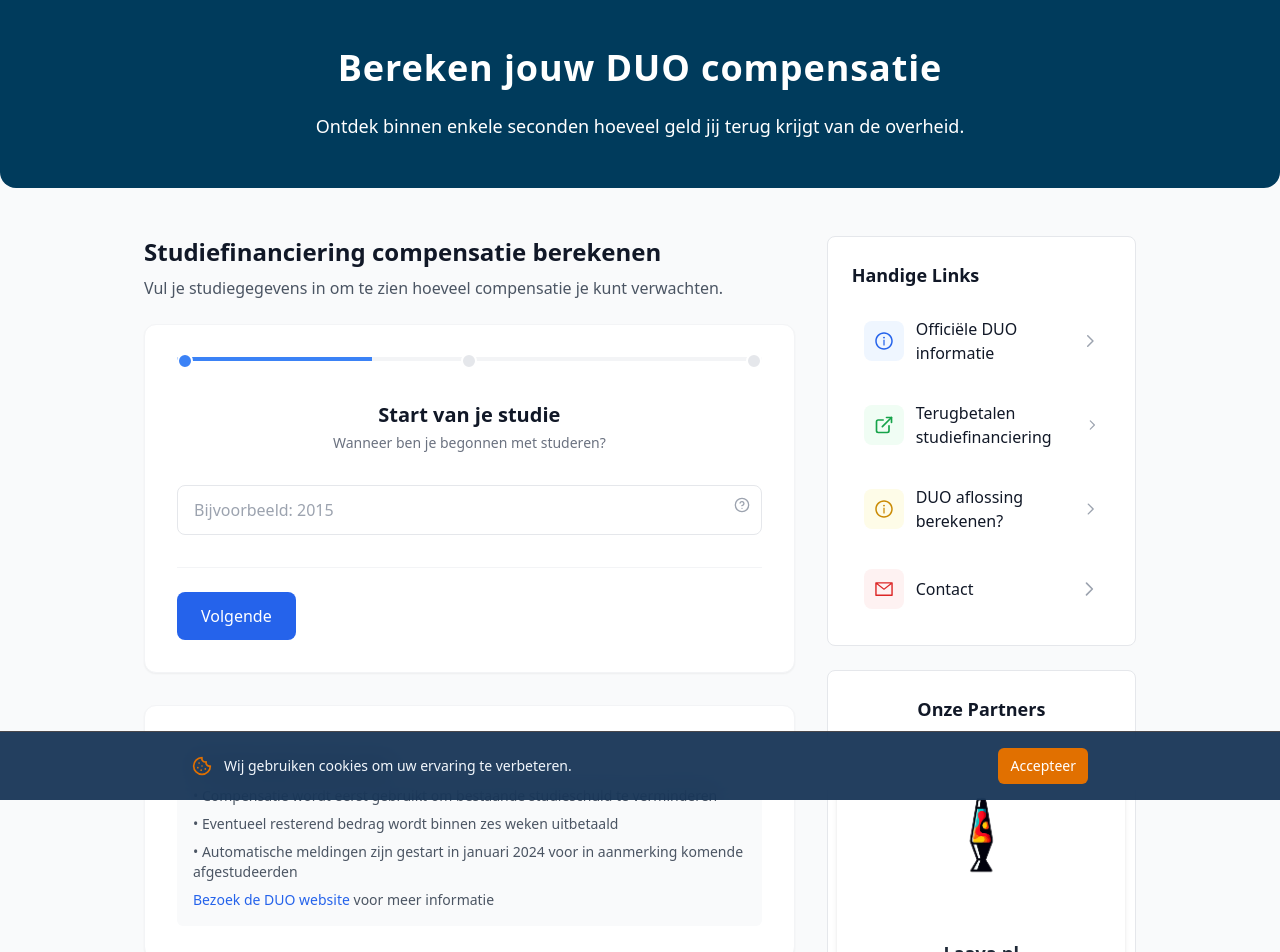
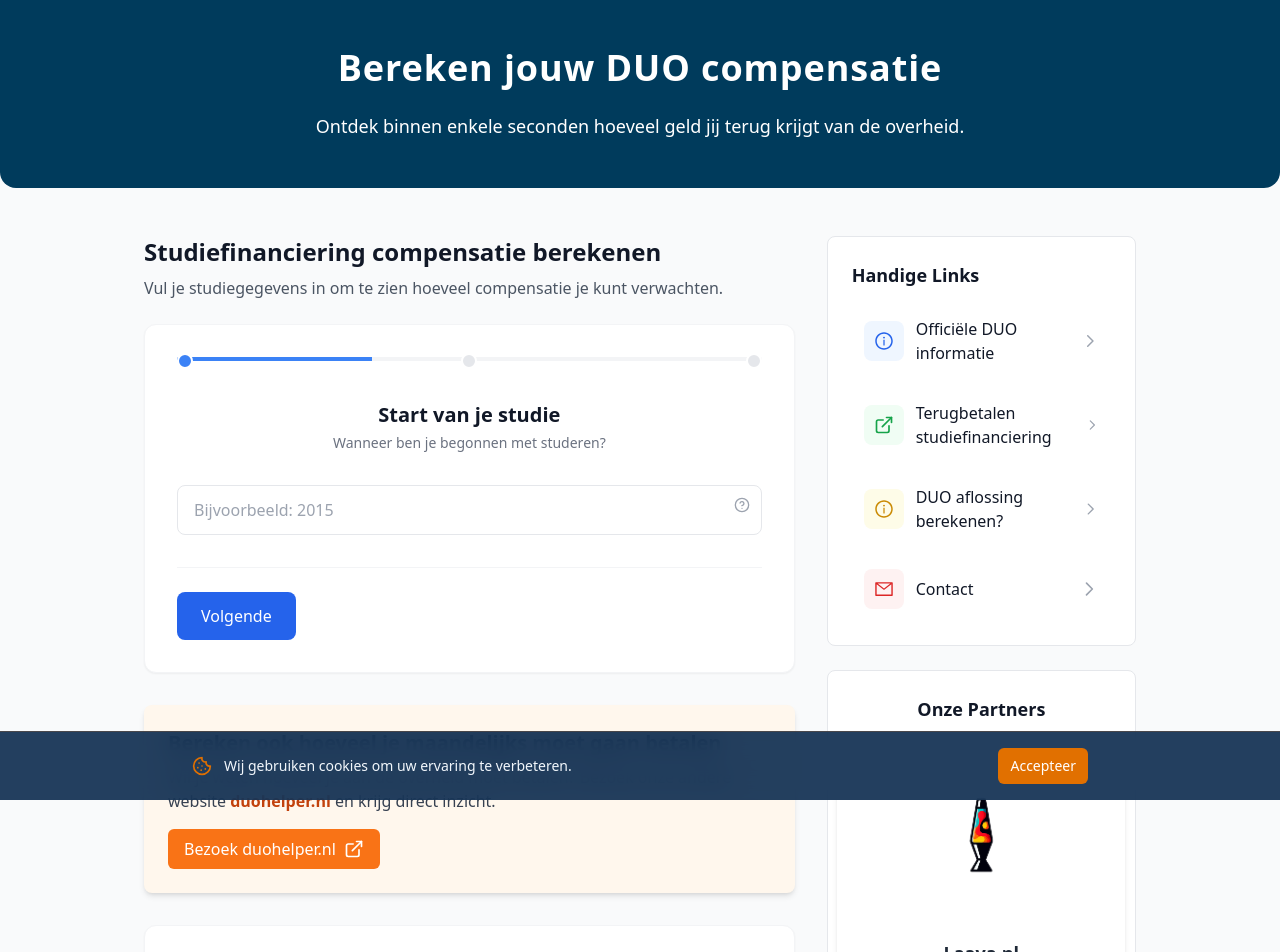
Before and after one commit to RubenHaisma/DuoCompensatie, a Next.js app: page / in a window 1280 px wide. Shown: the top 952 px of the page. Built offline with nearby package versions, Linux system fonts and the light colour scheme.

Commit message:
redirect

```diff
--- a/components/Calculator/CalculatorForm.tsx
+++ b/components/Calculator/CalculatorForm.tsx
@@ -8,6 +8,7 @@
 import ResultsDisplay from './ResultsDisplay';
 import InfoSection from './InfoSection';
 import DonationButton from '../Payment/DonationButton_5';
+import GovernmentPaymentInfo from '../Redirect';
 
 export default function CalculatorForm() {
   const {
@@ -206,6 +207,8 @@
         </div>
       )}
 
+      <GovernmentPaymentInfo />
+
       <div className="duo-card">
         <InfoSection />
       </div>
--- /dev/null
+++ b/components/Redirect.tsx
@@ -0,0 +1,28 @@
+import { ExternalLinkIcon } from 'lucide-react';
+
+export default function GovernmentPaymentInfo() {
+  const handleRedirect = () => {
+    window.location.href = 'https://duohelper.nl';
+  };
+
+  return (
+    <div className="mt-8 space-y-6">
+      <div className="bg-orange-50 p-6 rounded-lg shadow-md">
+        <h2 className="text-xl font-semibold text-gray-800">
+          Bereken ook hoeveel je maandelijks moet gaan betalen
+        </h2>
+        <p className="text-gray-700 mt-2">
+          Wil je weten hoeveel je aan de overheid moet betalen? Bezoek onze andere website{' '}
+          <span className="font-bold text-orange-700">duohelper.nl</span> en krijg direct inzicht.
+        </p>
+        <button
+          onClick={handleRedirect}
+          className="mt-4 inline-flex items-center gap-2 bg-orange-500 text-white py-2 px-4 rounded-md hover:bg-orange-600 transition-colors"
+        >
+          <span>Bezoek duohelper.nl</span>
+          <ExternalLinkIcon className="w-5 h-5" />
+        </button>
+      </div>
+    </div>
+  );
+}
```
